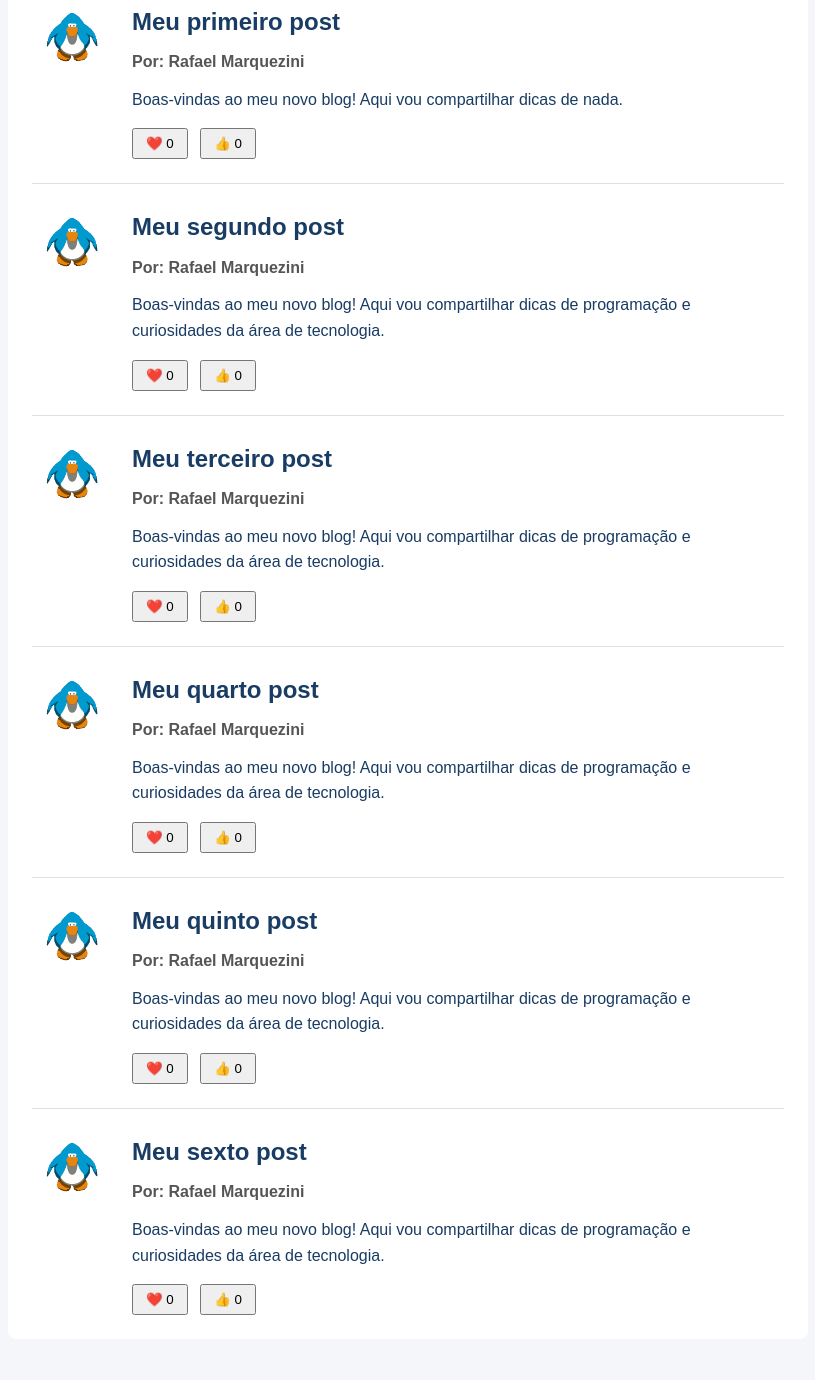
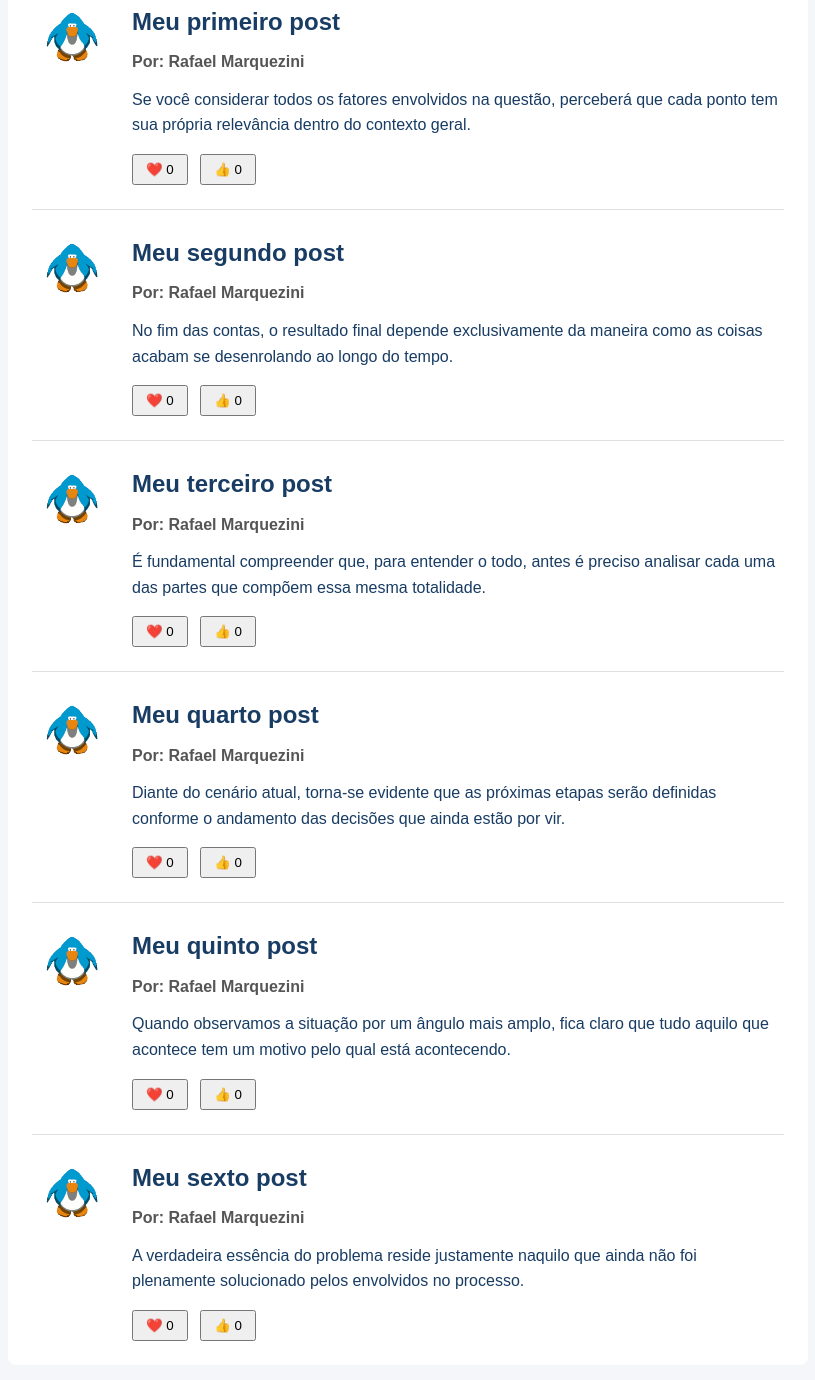
Before and after one commit to omarquezini/meu_blog_tec, a plain HTML site: page index.html in a window 1280 px wide. Shown: the part 196-1576 px from the top of the page, without its empty margins (232-1047 px from the left). Before the commit the page ends 1555 px from the top, so only its background shows below. Drawn offline with Linux system fonts and the light colour scheme.

Commit message:
Update blog post content with new paragraphsmuita coisa sobre nada.

```diff
--- a/index.html
+++ b/index.html
@@ -21,7 +21,7 @@
             <div>
                 <h2>Meu primeiro post</h2>
                 <p class="artigo-autor">Por: Rafael Marquezini</p>
-                <p>Boas-vindas ao meu novo blog! Aqui vou compartilhar dicas de nada.</p>
+                <p>Se você considerar todos os fatores envolvidos na questão, perceberá que cada ponto tem sua própria relevância dentro do contexto geral.</p>
                 <button>❤️ <span>0</span></button>
                 <button>👍 <span>0</span></button>
             </div>
@@ -35,7 +35,7 @@
             <div>
                 <h2>Meu segundo post</h2>
                 <p class="artigo-autor">Por: Rafael Marquezini</p>
-                <p>Boas-vindas ao meu novo blog! Aqui vou compartilhar dicas de programação e curiosidades da área de tecnologia.</p>
+                <p>No fim das contas, o resultado final depende exclusivamente da maneira como as coisas acabam se desenrolando ao longo do tempo.</p>
                 <button>❤️ <span>0</span></button>
                 <button>👍 <span>0</span></button>
             </div>
@@ -49,7 +49,7 @@
             <div>
                 <h2>Meu terceiro post</h2>
                 <p class="artigo-autor">Por: Rafael Marquezini</p>
-                <p>Boas-vindas ao meu novo blog! Aqui vou compartilhar dicas de programação e curiosidades da área de tecnologia.</p>
+                <p>É fundamental compreender que, para entender o todo, antes é preciso analisar cada uma das partes que compõem essa mesma totalidade.</p>
                 <button>❤️ <span>0</span></button>
                 <button>👍 <span>0</span></button>
             </div>
@@ -63,7 +63,7 @@
             <div>
                 <h2>Meu quarto post</h2>
                 <p class="artigo-autor">Por: Rafael Marquezini</p>
-                <p>Boas-vindas ao meu novo blog! Aqui vou compartilhar dicas de programação e curiosidades da área de tecnologia.</p>
+                <p>Diante do cenário atual, torna-se evidente que as próximas etapas serão definidas conforme o andamento das decisões que ainda estão por vir.</p>
                 <button>❤️ <span>0</span></button>
                 <button>👍 <span>0</span></button>
             </div>
@@ -77,7 +77,7 @@
             <div>
                 <h2>Meu quinto post</h2>
                 <p class="artigo-autor">Por: Rafael Marquezini</p>
-                <p>Boas-vindas ao meu novo blog! Aqui vou compartilhar dicas de programação e curiosidades da área de tecnologia.</p>
+                <p>Quando observamos a situação por um ângulo mais amplo, fica claro que tudo aquilo que acontece tem um motivo pelo qual está acontecendo.</p>
                 <button>❤️ <span>0</span></button>
                 <button>👍 <span>0</span></button>
             </div>
@@ -91,7 +91,7 @@
             <div>
                 <h2>Meu sexto post</h2>
                 <p class="artigo-autor">Por: Rafael Marquezini</p>
-                <p>Boas-vindas ao meu novo blog! Aqui vou compartilhar dicas de programação e curiosidades da área de tecnologia.</p>
+                <p>A verdadeira essência do problema reside justamente naquilo que ainda não foi plenamente solucionado pelos envolvidos no processo.</p>
                 <button>❤️ <span>0</span></button>
                 <button>👍 <span>0</span></button>
             </div>
```
